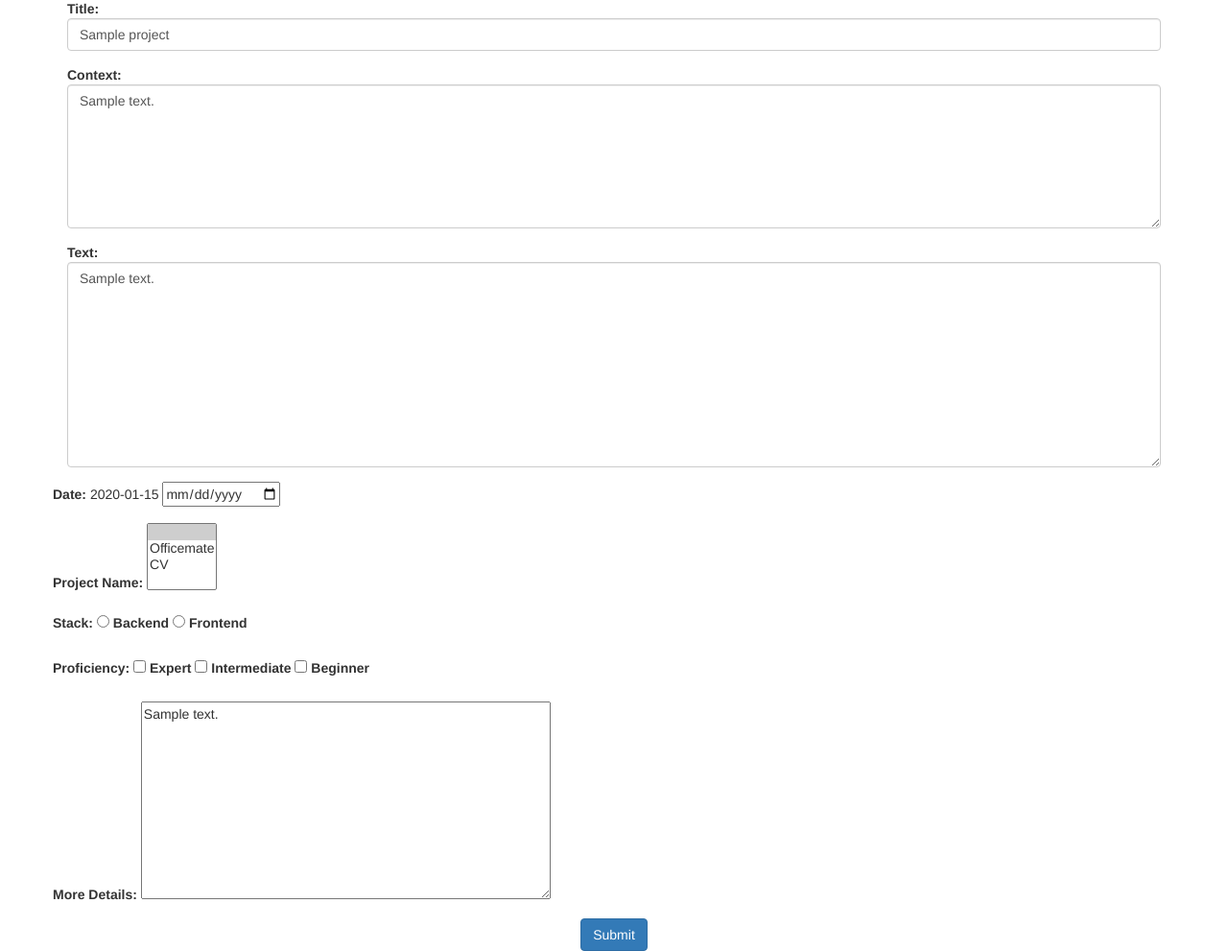
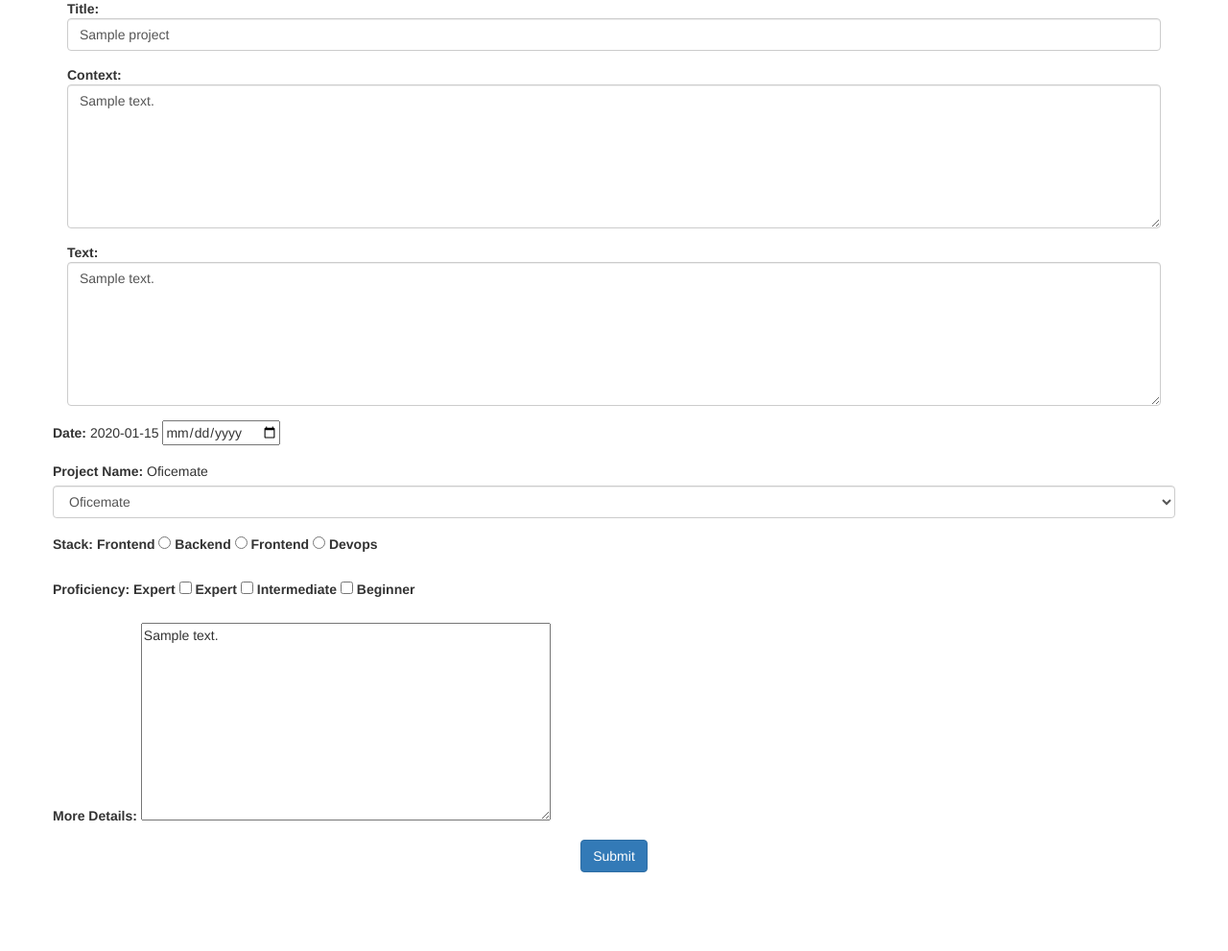
Before and after one commit to Oluwablin/cavi-api, a Laravel app: page /project/1/edit in a window 1280 px wide. Shown: the part 64-1055 px from the top of the page at 96% size. After the commit the page ends 973 px from the top, so only its background shows below. Run offline with Laravel 8, Linux system fonts and the light colour scheme; tables that the repository leaves empty hold one stand-in row (values such as "Sample post"); some libraries are stand-ins or nearby versions.

Commit message:
completed

```diff
--- a/app/Http/Controllers/ProjectController.php
+++ b/app/Http/Controllers/ProjectController.php
@@ -57,7 +57,9 @@ class ProjectController extends Controller
     {
         $project = Project::create($request->all());
 
-        return response()->json($project, 201);
+        // return response()->json($project, 201);
+
+        return redirect('/project')->with('success', 'New Project Successfully Created');
     }
 
     /**
@@ -107,4 +109,111 @@ class ProjectController extends Controller
         // return back();
         return redirect('/project')->with('success', 'Project Successfully Deleted');
     }
+
+
+    //  /**
+    //  * NEW PROJECT IMPLEMENTATION STARTS
+    //  */
+
+    //   /**
+    //  * Display a listing of the resource.
+    //  *
+    //  * @return \Illuminate\Http\Response
+    //  */
+    // public function index()
+    // {
+    //     // return Project::all();
+    //     //Show all projects from the database and return to view
+    //     $projects = Project::all();
+    //     // return view('project.index',['projects'=>$projects]);
+    //     return ProjectResource::collection($projects);
+    // }
+
+    //  /**
+    //  * Show the form for creating a new resource.
+    //  *
+    //  * @return \Illuminate\Http\Response
+    //  */
+    // public function create()
+    // {
+    //    return view('project.create');
+    // }
+
+    //  /**
+    //  * Display the specified resource.
+    //  *
+    //  * @param  \App\Project  $project
+    //  * @return \Illuminate\Http\Response
+    //  */
+    // public function show(Project $project)
+    // {
+    //     // $project = Project::find($id);
+
+    //     // return view('project.show', compact('project'));
+    //     return new ProjectResource($project);
+    // }
+
+    // /**
+    //  * Store a newly created resource in storage.
+    //  *
+    //  * @param  \Illuminate\Http\Request  $request
+    //  * @return \Illuminate\Http\Response
+    //  */
+    // public function store(Request $request)
+    // {
+    //     $project = Project::create($request->all());
+
+    //     return response()->json($project, 201);
+    // }
+
+    // /**
+    //  * Show the form for editing the specified resource.
+    //  *
+    //  * @param  int  $id
+    //  * @return \Illuminate\Http\Response
+    //  */
+    // public function edit($id)
+    // {
+    //     $project = Project::find($id);
+
+    //     return view('project.edit', compact('project'));
+    // }
+
+    //   /**
+    //  * Update the specified resource in storage.
+    //  *
+    //  * @param  \Illuminate\Http\Request  $request
+    //  * @param  \App\Project  $project
+    //  * @return \Illuminate\Http\Response
+    //  */
+    // public function update(Request $request, Project $project)
+    // {
+    // //     $project->update($request->all());
+
+    // //     // return response()->json($project, 200);
+
+    // //     $project->save();
+
+    // //   return redirect('/project')->with('success', 'Project Successfully Updated');
+    // $project->update($request->only(['title', 'context', 'text', 'date', 'select', 'radio_button', 'check_boxes', 'text_area']));
+    // return new ProjectResource($project);
+    // }
+
+    //  /**
+    //  * Remove the specified resource from storage.
+    //  *
+    //  * @param  \App\Project  $project
+    //  * @return \Illuminate\Http\Response
+    //  */
+    // public function destroy(Project $project)
+    // {
+    //     $project->delete();
+
+    //     // return response()->json(null, 204);
+    //     // session()->flash('message.alert', 'success');
+    //     // session()->flash('message.content', "Project Successfully Deleted");
+    //     // return back();
+    //     return redirect('/project')->with('success', 'Project Successfully Deleted');
+    // }
+
 }
--- a/resources/views/project/edit.blade.php
+++ b/resources/views/project/edit.blade.php
@@ -43,7 +43,7 @@
             <div class="col-xs-12 col-sm-12 col-md-12">
                 <div class="form-group">
                     <strong>Text:</strong>
-                    <textarea class="form-control" style="height:150pxname="text" id="text" cols="30" rows="10" placeholder="Brief description about your project">{{ $project->text }}</textarea>
+                    <textarea class="form-control" style="height:150px" name="text" id="text" cols="30" rows="10" placeholder="Brief description about your project">{{ $project->text }}</textarea>
                </div>
             </div>
             <div>
@@ -54,20 +54,20 @@
             </div>
             <div>
                   <div class="form-group">
-                      <label for="project name"><strong>Project Name:</strong></label>
-                         <select multiple class="custom-select" name="select" id="project name">
-                            <option selected></option>
-                            <option value="{{ $project->select }}">Officemate</option>
-                            <option value="{{ $project->select }}">CV</option>
-                         </select>
+                      <label for="project name"><strong>Project Name:</strong></label> {{ $project->select }}
+                      <select class="form-control form-control-sm" name="select" id="select">
+                            <option>Oficemate</option>
+                            <option>CV</option>
+                       </select>
                   </div>
             </div>
             <div>
                 <div class="form-group">
                   <label class="custom-control custom-radio">
-                     <label for="stack"><strong>Stack:</strong></label>
-                     <input type="radio" name="radio_button" id="radio_button" value="{{ $project->radio_button }}" class="custom-control-input"> Backend
-                     <input type="radio" name="radio_button" id="radio_button" value="{{ $project->radio_button }}" class="custom-control-input"> Frontend
+                     <label for="stack"><strong>Stack:</strong></label> {{ $project->radio_button }}
+                     <input type="radio" name="radio_button" id="radio_button" value="Backend" class="custom-control-input"> Backend
+                     <input type="radio" name="radio_button" id="radio_button" value="Frontend" class="custom-control-input"> Frontend
+                     <input type="radio" name="radio_button" id="radio_button" value="Devops" class="custom-control-input"> Devops
                      <span class="custom-control-indicator"></span>
                      <span class="custom-control-description"></span>
                   </label>
@@ -76,10 +76,10 @@
             <div>
                 <div class="form-group">
                     <label class="custom-control custom-checkbox">
-                        <label for="proficiency"><strong>Proficiency:</strong></label>
-                        <input type="checkbox" name="check_boxes" id="check_boxes" value="{{ $project->check_boxes }}" class="custom-control-input"> Expert
-                        <input type="checkbox" name="check_boxes" id="check_boxes" value="{{ $project->check_boxes }}" class="custom-control-input"> Intermediate
-                        <input type="checkbox" name="check_boxes" id="check_boxes" value="{{ $project->check_boxes }}" class="custom-control-input"> Beginner
+                        <label for="proficiency"><strong>Proficiency:</strong></label> {{ $project->check_boxes }}
+                        <input type="checkbox" name="check_boxes" id="check_boxes" value="Expert" class="custom-control-input"> Expert
+                        <input type="checkbox" name="check_boxes" id="check_boxes" value="Intermediate" class="custom-control-input"> Intermediate
+                        <input type="checkbox" name="check_boxes" id="check_boxes" value="Beginner" class="custom-control-input"> Beginner
                         <span class="custom-control-indicator"></span>
                         <span class="custom-control-description"></span>
                     </label>
--- a/resources/views/project/show.blade.php
+++ b/resources/views/project/show.blade.php
@@ -38,6 +38,12 @@
        </div>
        <div class="col-xs-12 col-sm-12 col-md-12">
             <div class="form-group">
+             <strong>Project Name:</strong>
+             {{ $project->select }}
+          </div>
+      </div>
+       <div class="col-xs-12 col-sm-12 col-md-12">
+            <div class="form-group">
                 <strong>Stack:</strong>
                 {{ $project->radio_button }}
            </div>
```
Also changed, not shown: app/Http/Resources/ProjectResource.php (added, +31 -0 lines), resources/views/project/create.blade.php (+8 -8 lines).
